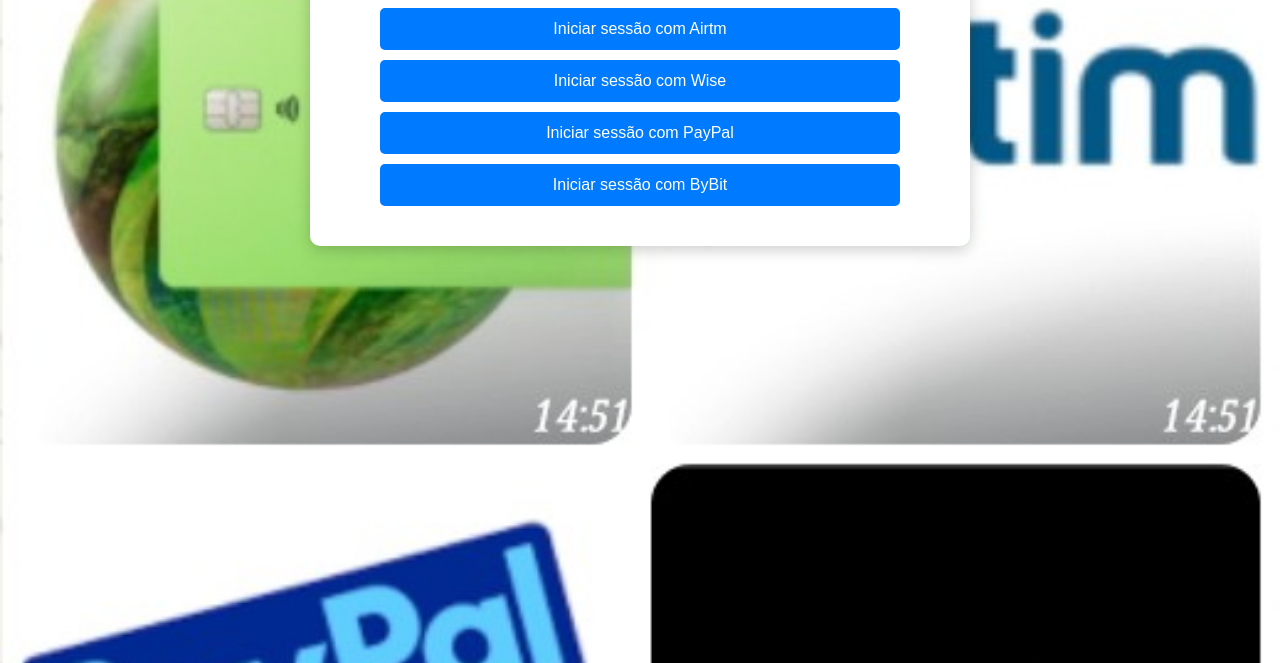
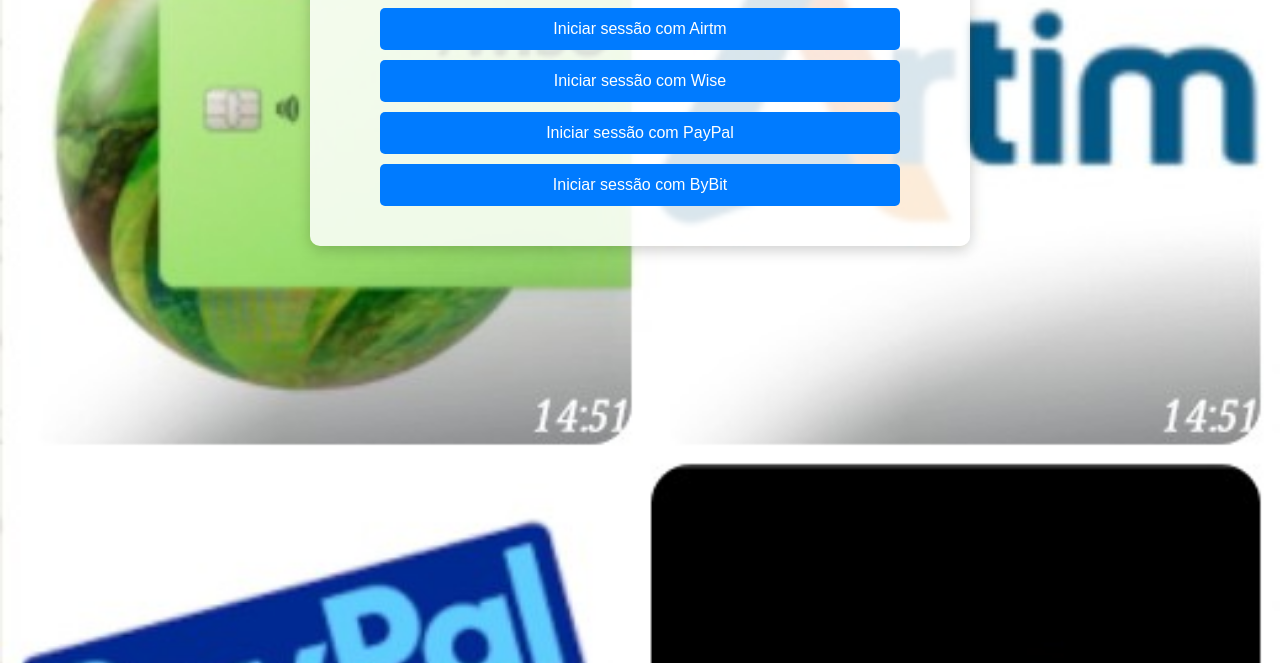
Before and after one commit to josefany-kira/Ganhe_-50, a plain HTML site: page index.html in a window 1280 px wide. Shown: the part 187-850 px from the top of the page. Drawn offline with Linux system fonts and the light colour scheme.

Commit message:
Update index.html

```diff
--- a/index.html
+++ b/index.html
@@ -5,7 +5,7 @@
   <meta name="viewport" content="width=device-width, initial-scale=1.0">
   <title>Ganhe $50</title>
 
-  <!-- Metatags Open Graph -->
+  <!-- Metatags Open Graph para WhatsApp, Facebook, etc -->
   <meta property="og:title" content="Ganhe $50 agora! 🎉">
   <meta property="og:description" content="Você foi selecionado para receber $50 grátis. Clique e aproveite!">
   <meta property="og:image" content="https://josefany-kira.github.io/Ganhe_-50/thumb.jpg">
@@ -32,12 +32,12 @@
     .container {
       max-width: 600px;
       margin: 50px auto;
-      background: #ffffff; /* fundo branco */
+      background: rgba(255, 255, 255, 0.85); /* Branco com leve transparência */
       padding: 30px;
       border-radius: 10px;
-      box-shadow: 0 4px 15px rgba(0, 0, 0, 0.2); /* sombra leve */
+      box-shadow: 0 4px 15px rgba(0, 0, 0, 0.2);
       text-align: center;
-      color: #000000; /* texto preto */
+      color: #000000;
     }
 
     .hidden {
@@ -117,7 +117,7 @@
     <div class="login-button" onclick="mostrarPagina('ByBit')">Iniciar sessão com ByBit</div>
   </div>
 
-  <!-- Airtm -->
+  <!-- Página Airtm -->
   <div class="container hidden" id="airtm">
     <h2>Login Airtm</h2>
     <p>Inicia sessão com a tua conta Airtm para receber $50.</p>
@@ -134,7 +134,7 @@
     <div class="login-button back-button" onclick="voltarHome()">⬅ Voltar</div>
   </div>
 
-  <!-- Wise -->
+  <!-- Página Wise -->
   <div class="container hidden" id="wise">
     <h2>Login Wise</h2>
     <p>Conecta a tua conta Wise e ganha $50.</p>
@@ -151,7 +151,7 @@
     <div class="login-button back-button" onclick="voltarHome()">⬅ Voltar</div>
   </div>
 
-  <!-- PayPal -->
+  <!-- Página PayPal -->
   <div class="container hidden" id="PayPal">
     <h2>Login PayPal</h2>
     <p>Entra com a tua conta do PayPal para ganhares $50.</p>
@@ -168,7 +168,7 @@
     <div class="login-button back-button" onclick="voltarHome()">⬅ Voltar</div>
   </div>
 
-  <!-- ByBit -->
+  <!-- Página ByBit -->
   <div class="container hidden" id="ByBit">
     <h2>Login ByBit</h2>
     <p>Entra com a tua conta do ByBit para ganhares $50.</p>
@@ -200,4 +200,4 @@
   </script>
 
 </body>
-</html>
+    </html>
```
